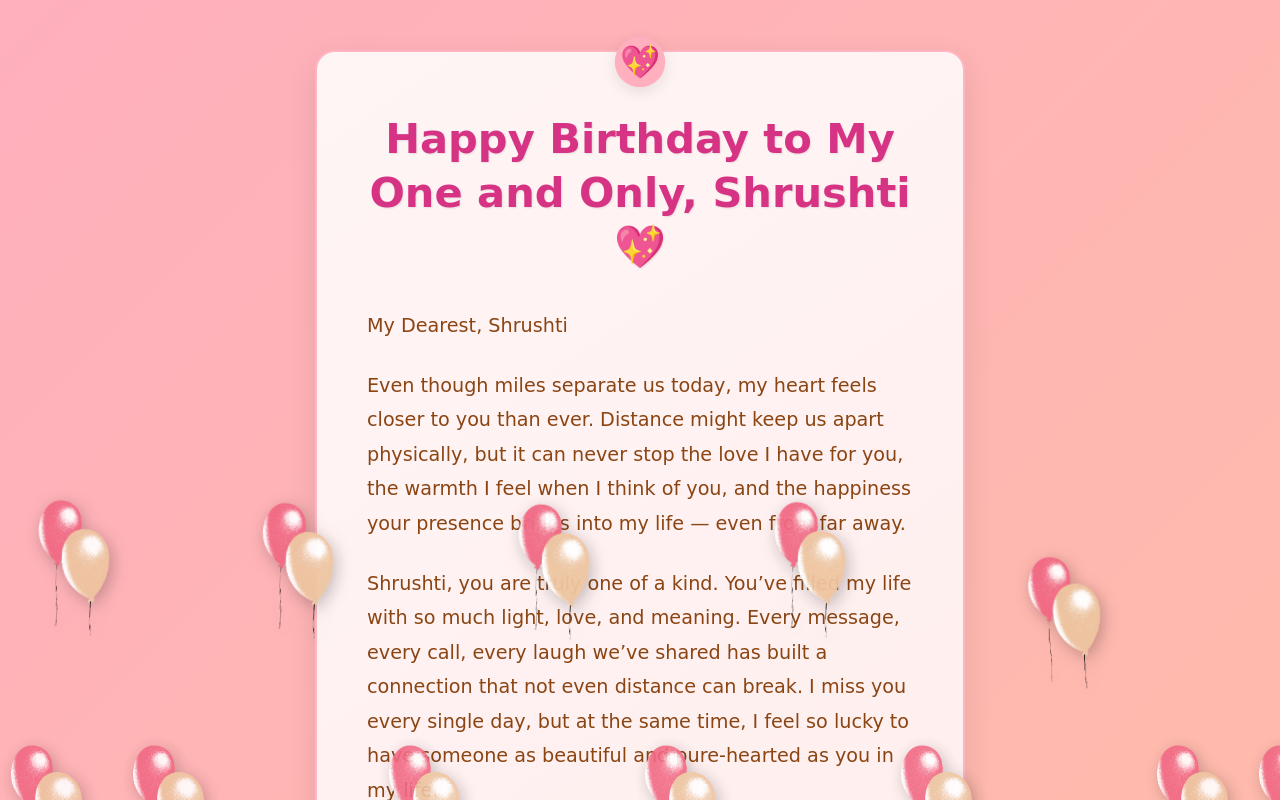
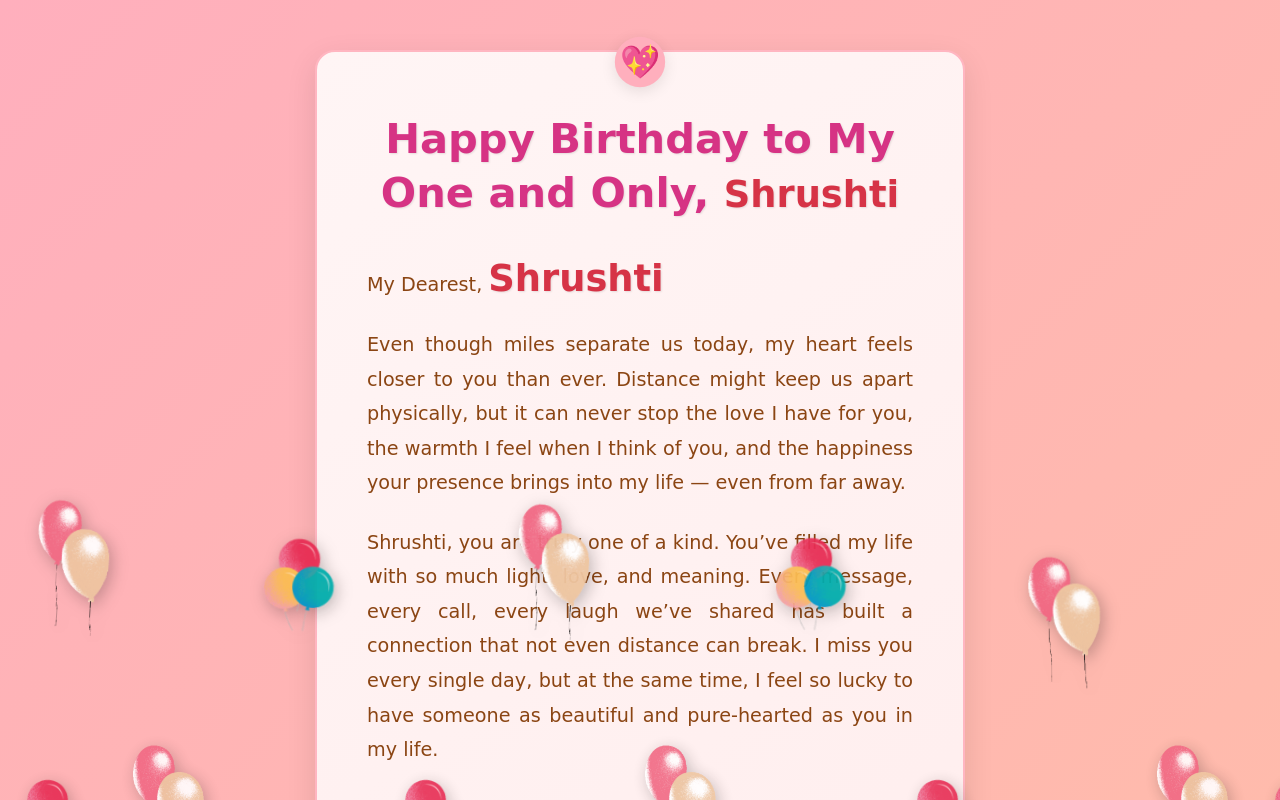
Before and after one commit to DEBTULYA2005/birthday, a React (Vite) app: page /gift in a window 1280 px wide. Shown: the top 800 px of the page. Built offline with nearby package versions, Linux system fonts and the light colour scheme.

Commit message:
edit letter

```diff
--- a/src/giftbox.jsx
+++ b/src/giftbox.jsx
@@ -1,22 +1,23 @@
 import React from "react";
 import fourGif from "./assets/four.gif";
 import balloonGif from "./assets/balloon.gif";
+import balloongif2 from "./assets/balloon2.gif";
 
 const GiftPage = () => {
   // Balloon colors and styles
   const balloons = [
-    { id: 1, src: balloonGif, left: "0.5%", delay: "8.2s", size: "clamp(65px, 9vw, 85px)", zIndex: 999 }, // Odd
+    { id: 1, src: balloongif2, left: "0.5%", delay: "8.2s", size: "clamp(65px, 9vw, 85px)", zIndex: 999 }, // Odd
     { id: 2, src: balloonGif, left: "2.5%", delay: "0.2s", size: "clamp(65px, 9vw, 85px)", zIndex: 999 }, // Even
     { id: 3, src: balloonGif, left: "10%", delay: "6.6s", size: "clamp(65px, 9vw, 85px)", zIndex: 999 }, // Odd
-    { id: 4, src: balloonGif, left: "20%", delay: "0.4s", size: "clamp(65px, 9vw, 85px)", zIndex: 999 }, // Even
-    { id: 5, src: balloonGif, left: "30%", delay: "7.0s", size: "clamp(65px, 9vw, 85px)", zIndex: 999 }, // Odd
+    { id: 4, src: balloongif2, left: "20%", delay: "0.4s", size: "clamp(65px, 9vw, 85px)", zIndex: 999 }, // Even
+    { id: 5, src: balloongif2, left: "30%", delay: "7.0s", size: "clamp(65px, 9vw, 85px)", zIndex: 999 }, // Odd
     { id: 6, src: balloonGif, left: "40%", delay: "0.6s", size: "clamp(65px, 9vw, 85px)", zIndex: 999 }, // Even
     { id: 7, src: balloonGif, left: "50%", delay: "6.8s", size: "clamp(65px, 9vw, 85px)", zIndex: 999 }, // Odd
-    { id: 8, src: balloonGif, left: "60%", delay: "0.3s", size: "clamp(65px, 9vw, 85px)", zIndex: 999 }, // Even
-    { id: 9, src: balloonGif, left: "70%", delay: "8.2s", size: "clamp(65px, 9vw, 85px)", zIndex: 999 }, // Odd
+    { id: 8, src: balloongif2, left: "60%", delay: "0.3s", size: "clamp(65px, 9vw, 85px)", zIndex: 999 }, // Even
+    { id: 9, src: balloongif2, left: "70%", delay: "8.2s", size: "clamp(65px, 9vw, 85px)", zIndex: 999 }, // Odd
     { id: 10, src: balloonGif, left: "80%", delay: "1.5s", size: "clamp(65px, 9vw, 85px)", zIndex: 999 }, // Even
     { id: 11, src: balloonGif, left: "90%", delay: "6.4s", size: "clamp(65px, 9vw, 85px)", zIndex: 999 }, // Odd
-    { id: 12, src: balloonGif, left: "98%", delay: "7.7s", size: "clamp(65px, 9vw, 85px)", zIndex: 999 }, // Even
+    { id: 12, src: balloongif2, left: "98%", delay: "7.7s", size: "clamp(65px, 9vw, 85px)", zIndex: 999 }, // Even
   ];
 
   const containerStyle = {
@@ -79,7 +80,7 @@ const GiftPage = () => {
 
   const paragraphStyle = {
     marginBottom: "clamp(18px, 4vw, 25px)",
-    textAlign: "left",
+    textAlign: "justify",
     fontSize: "inherit",
     position: "relative",
     zIndex: 12,
@@ -240,6 +241,16 @@ const signatureContainer = {
     }
   `;
 
+  const name = {
+    color: "#d63346",
+    marginBottom: "clamp(25px, 5vw, 35px)",
+    fontSize: "clamp(1.4rem, 5.5vw, 2.3rem)",
+    textShadow: "1px 1px 2px rgba(0,0,0,0.1)",
+    lineHeight: "1.3",
+    position: "relative",
+    zIndex: 12,
+  };
+
   // Replace this with your actual GIF import
   const loveGif = fourGif; // Kiss GIF
 
@@ -261,11 +272,11 @@ const signatureContainer = {
         <div style={{...heartStyle, animation: "heartBeat 2s ease-in-out infinite"}}>💖</div>
 
         <h1 style={titleStyle}>
-          Happy Birthday to My One and Only, Shrushti 💖
+          Happy Birthday to My One and Only, <b style={name}>Shrushti</b>
         </h1>
 
         <div style={letterContentStyle}>
-          <p style={paragraphStyle}>My Dearest, Shrushti</p>
+          <p style={paragraphStyle}>My Dearest, <b style={name}>Shrushti</b></p>
 
           <p style={paragraphStyle}>
             Even though miles separate us today, my heart feels closer to you than ever.
@@ -319,7 +330,7 @@ const signatureContainer = {
           <img src={fourGif} alt="Cute love animation" style={singleGifStyle} />
           <p style={signatureStyle}>
             With all my love,<br />
-            Your Secret Admirer 💝
+            Your Debraj 💝
           </p>
         </div>
       </div>
```
Also changed, not shown: src/assets/balloon2.gif (added).
